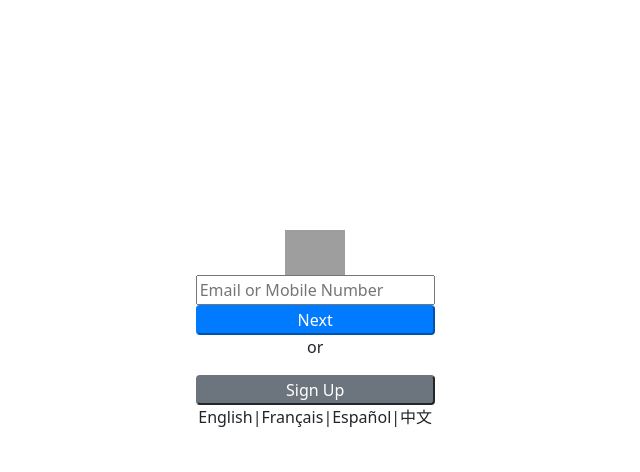
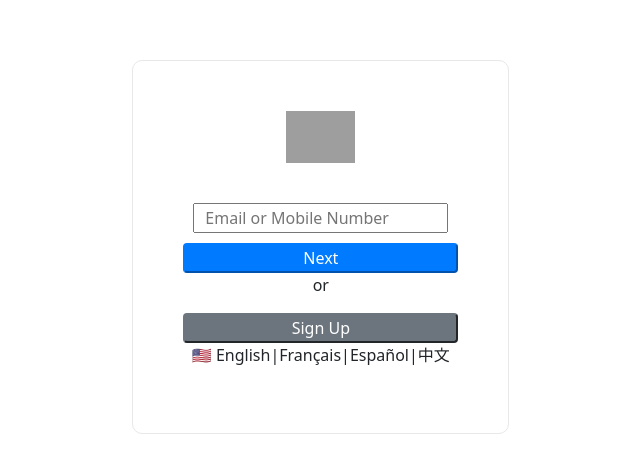
Before and after one commit to Andrew32A/paypal-clone, a plain HTML site: page paypal_clone.html in a window 1280 px wide. Shown: the part 180-652 px from the top of the page, without its empty margins (401-1041 px from the left). Drawn offline with nearby package versions, Linux system fonts and the light colour scheme; grey boxes are pictures that could not be loaded.

Commit message:
added more bootstrap and minor styling

```diff
--- a/paypal_clone.html
+++ b/paypal_clone.html
@@ -16,7 +16,7 @@
     </header>
 
     <main>
-        <div class="text-center container col-lg-1 col-md-2 col-sm-2 col-2">
+        <div class="text-center container col-lg-2 col-md-2 col-sm-2 col-2">
             <div class="row">
                 <div class="content">
                     <img class="img-fluid" src="https://cdn-icons-png.flaticon.com/512/174/174861.png" alt="paypal-png" style="width:25%"></img>
@@ -25,7 +25,7 @@
                     <button class="btn-primary btn-block rounded" id="next" type="button">Next</button>
                     <p class="or">or</p>
                     <button class="btn-secondary btn-block rounded" id="sign-up" type="button">Sign Up</button>
-                    <p>English|Français|Español|中文</p>
+                    <p>🇺🇸 English|Français|Español|中文</p>
                 </div>
             </div>
           </div>
--- a/styles.css
+++ b/styles.css
@@ -3,7 +3,7 @@
 }
 
 main {
-    padding-top: 25em;
+    padding-top: 15em;
 }
 
 h3, p {
@@ -12,5 +12,26 @@ h3, p {
 }
 
 .content {
+    /* margin: 10px; */
+    padding: 50px;
+    border: 1px solid rgb(232, 232, 232);
+    border-radius: 10px;
+}
+
+img {
+    padding-bottom: 30px;
+}
+
+input {
+    padding-left: 10px;
+    padding-right: 10px;
     margin: 10px;
 }
+
+/* button {
+
+}
+
+.row {
+
+} */
```
